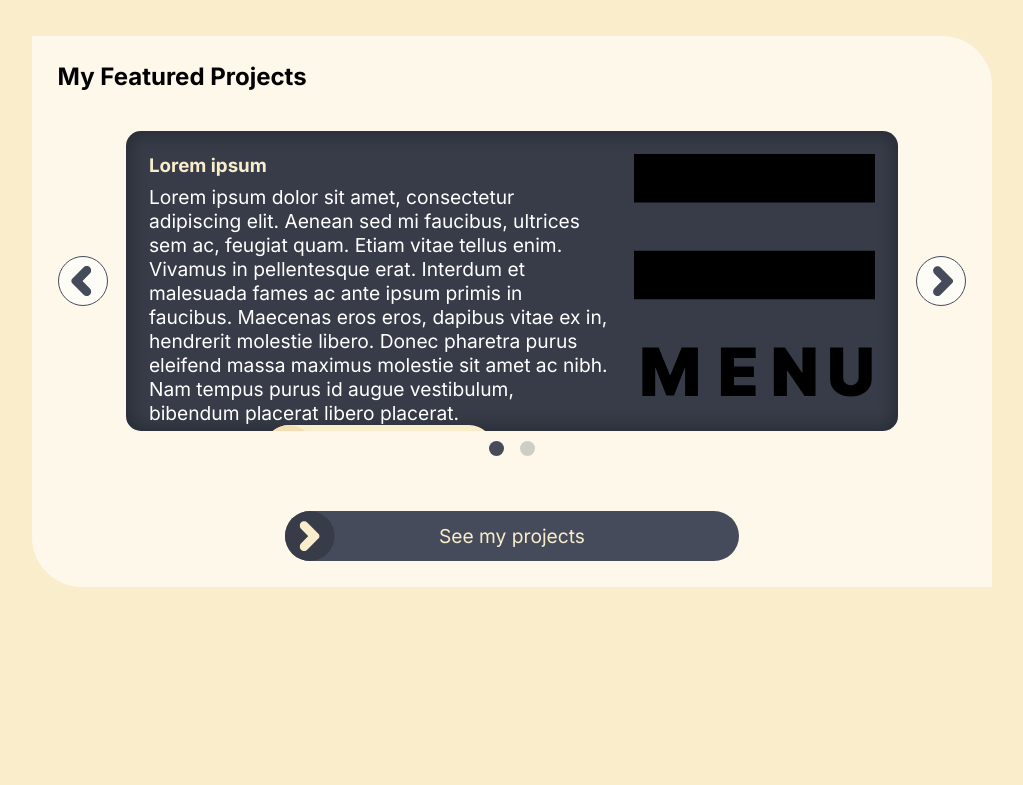
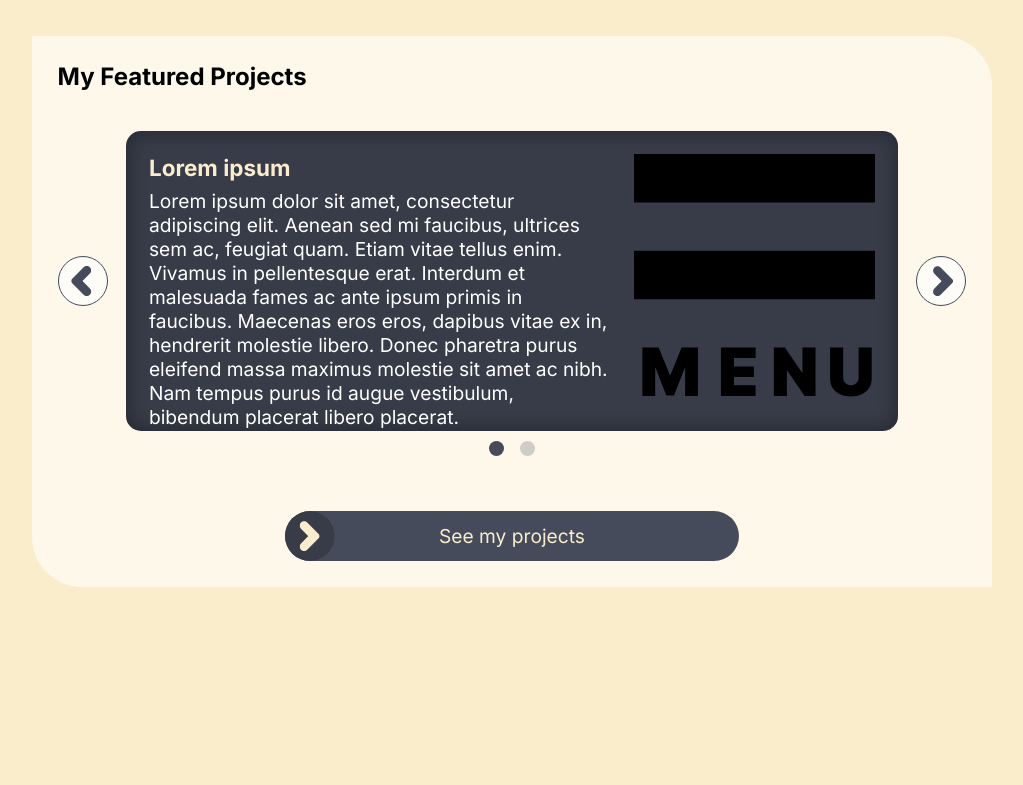
Before and after one commit to mreynaud42/my_showcase_website, a React (Vite) app: page / in a window 1280 px wide. Shown: the part 540-1325 px from the top of the page, without its empty margins (128-1151 px from the left). Built offline with nearby package versions, Linux system fonts and the light colour scheme.

Commit message:
delete button and change div by link of page project

```diff
--- a/src/components/CardProjectHome.tsx
+++ b/src/components/CardProjectHome.tsx
@@ -1,6 +1,3 @@
-
-import ButtonCTA from "./ButtonCTA"
-
 import type { Project } from "../data/projects"
 
 import "../styles/components/cardProjectHome.css";
@@ -12,21 +9,18 @@ type CardProjectHomeProps = {
 export default function CardProjectHome({ project }: CardProjectHomeProps) {
 
     return (
-        <div className="card-project-home">
+        <a href={`/projects/${project.id}`} className="card-project-home">
             <div className="text">
                 <h3>{project.title}</h3>
                 {project.shortDescription.description.map((p, index) => (
                     <p key={index}>{p}</p>
                 ))}
-                <div className="button">
-                    <ButtonCTA href={`/projects/${project.id}`} cta="Learn more"/>
-                </div>
             </div>
             <div className="img">
                 {project.shortDescription.imgs && (
                     <img src={project.shortDescription.imgs[0]} alt={`Image of the ${project.title} project`} />
                 )}
             </div>
-        </div>
+        </a>
     );
 }
--- a/src/styles/components/cardProjectHome.css
+++ b/src/styles/components/cardProjectHome.css
@@ -1,5 +1,5 @@
 
-div.card-project-home {
+a.card-project-home {
     width: 100%;
     height: 100%;
     padding: 3%;
@@ -14,40 +14,26 @@ div.card-project-home {
     gap: 1.5rem;
 }
 
-div.card-project-home div.text {
+a.card-project-home div.text {
     flex: 1;
 
     display: flex;
     flex-direction: column;
 }
 
-div.card-project-home div.button {
+a.card-project-home div.button {
     margin: auto 0;
 }
 
-div.card-project-home div.img img {
+a.card-project-home div.img img {
     width: auto;
     height: 100%;
 }
 
-div.card-project-home h3 {
+a.card-project-home h3 {
     color: var(--primary-color);
 }
 
-div.card-project-home p {
+a.card-project-home p {
     color: white;
 }
-
-div.card-project-home div.button a{
-    background-color: var(--primary-color);
-}
-
-div.card-project-home div.button span{
-    background-color: var(--dark-primary-color);
-    color: var(--dark-secondary-color);
-}
-
-div.card-project-home div.button p {
-    color: var(--dark-secondary-color);
-    font-weight: 500;
-}
```
